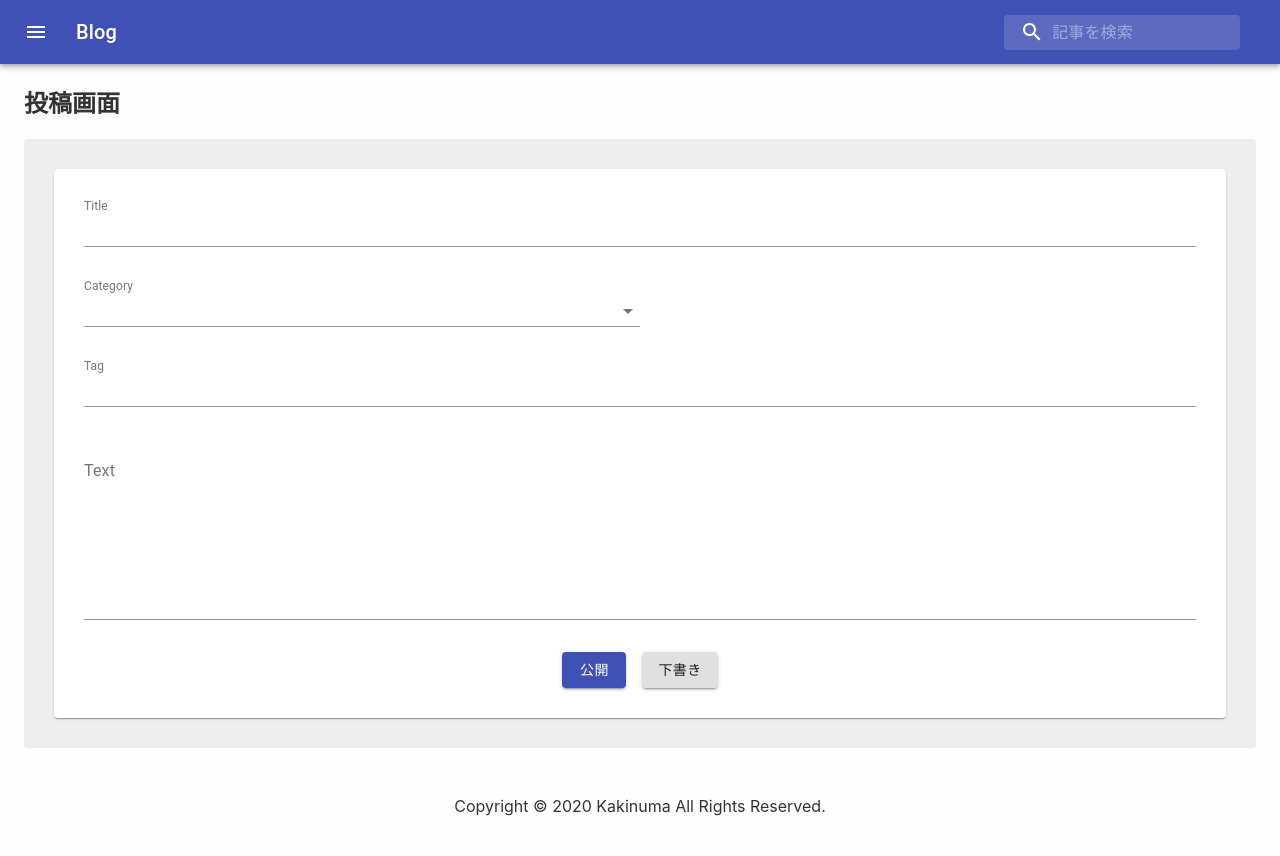
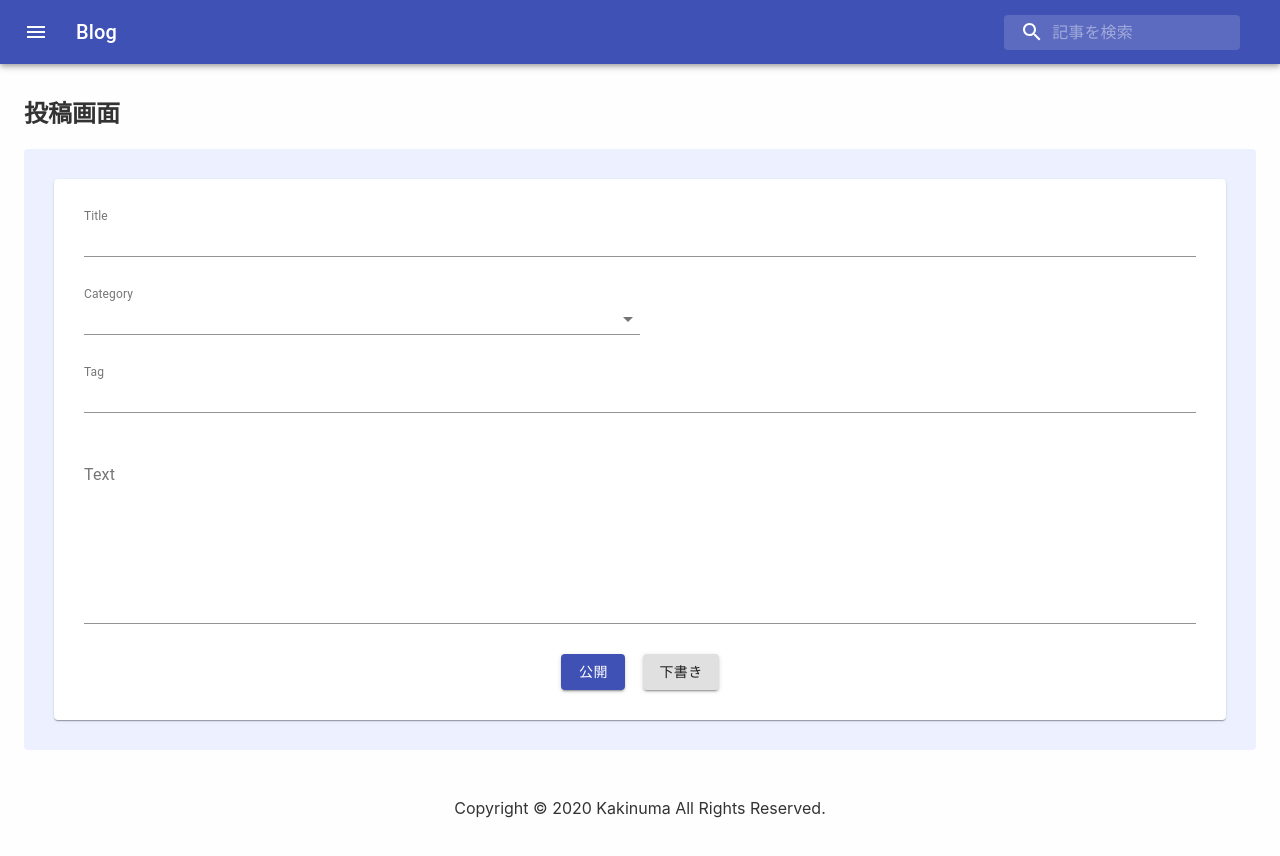
Before and after one commit to kakitaku00/React-Blog, a React (Create React App) app: page /create in a window 1280 px wide. Shown: the top 856 px of the page. Built offline with nearby package versions, Linux system fonts and the light colour scheme; no server answers.

Commit message:
fix layout rename

```diff
--- a/src/components/PostCard.tsx
+++ b/src/components/ArticleCard.tsx
@@ -9,7 +9,7 @@ import Chip from "@material-ui/core/Chip";
 
 type Post = {
   title: string;
-  body: string;
+  text: string;
   imageUrl?: string;
 };
 
@@ -26,13 +26,13 @@ const useStyles = makeStyles(() =>
       flexWrap: "wrap",
       marginTop: "1rem",
       "& > *:not(:first-of-type)": {
-        marginLeft: "4px",
+        marginLeft: "6px",
       },
     },
   })
 );
 
-const PostCard = ({ title, body, imageUrl }: Post) => {
+const PostCard = ({ title, text, imageUrl }: Post) => {
   const classes = useStyles();
 
   return (
@@ -44,7 +44,7 @@ const PostCard = ({ title, body, imageUrl }: Post) => {
             {title}
           </Typography>
           <Typography variant="body2" color="textSecondary" component="p">
-            {body.length >= 30 ? body.substr(0, 30) + "..." : body}
+            {text.length >= 30 ? text.substr(0, 30) + "..." : text}
           </Typography>
           <div className={classes.chipWrapper}>
             <Chip label="FrontEnd" />
--- a/src/components/ArticleList.tsx
+++ b/src/components/ArticleList.tsx
@@ -1,10 +1,10 @@
 import React, { useState, useEffect } from "react";
-import PostCard from "./PostCard";
+import ArticleCard from "./ArticleCard";
 import articleApi from "../api/articleApi";
 
 type Post = {
   title: string;
-  body: string;
+  text: string;
   imageUrl?: string;
 };
 
@@ -24,9 +24,9 @@ const ArticleList = () => {
   return (
     <div>
       {posts.map((post: Post, index: number) => (
-        <PostCard
+        <ArticleCard
           title={post.title}
-          body={post.body}
+          text={post.text}
           imageUrl={
             "https://images.unsplash.com/photo-1593642634443-44adaa06623a?ixlib=rb-1.2.1&ixid=eyJhcHBfaWQiOjEyMDd9&auto=format&fit=crop&w=2450&q=80"
           }
--- a/src/components/Create.tsx
+++ b/src/components/Create.tsx
@@ -15,7 +15,7 @@ const useStyles = makeStyles((theme: Theme) =>
   createStyles({
     root: {
       padding: "30px",
-      backgroundColor: "#eee",
+      backgroundColor: "#edf0ff",
       borderRadius: "4px",
     },
     formControl: {
@@ -24,7 +24,7 @@ const useStyles = makeStyles((theme: Theme) =>
     card: {
       padding: "30px",
       "& > *:not(:first-of-type)": {
-        marginTop: "32px",
+        marginTop: "30px",
       },
     },
     selectEmpty: {
@@ -34,7 +34,7 @@ const useStyles = makeStyles((theme: Theme) =>
       display: "flex",
       justifyContent: "center",
       "& > *:not(:first-of-type)": {
-        marginLeft: "16px",
+        marginLeft: "18px",
       },
     },
   })
--- a/src/components/Header.tsx
+++ b/src/components/Header.tsx
@@ -18,6 +18,7 @@ const useStyles = makeStyles((theme: Theme) =>
   createStyles({
     root: {
       flexGrow: 1,
+      marginBottom: "30px",
     },
     menuButton: {
       marginRight: theme.spacing(2),
```
Also changed, not shown: 1 other file (tests, documents, lock files or other folders).
